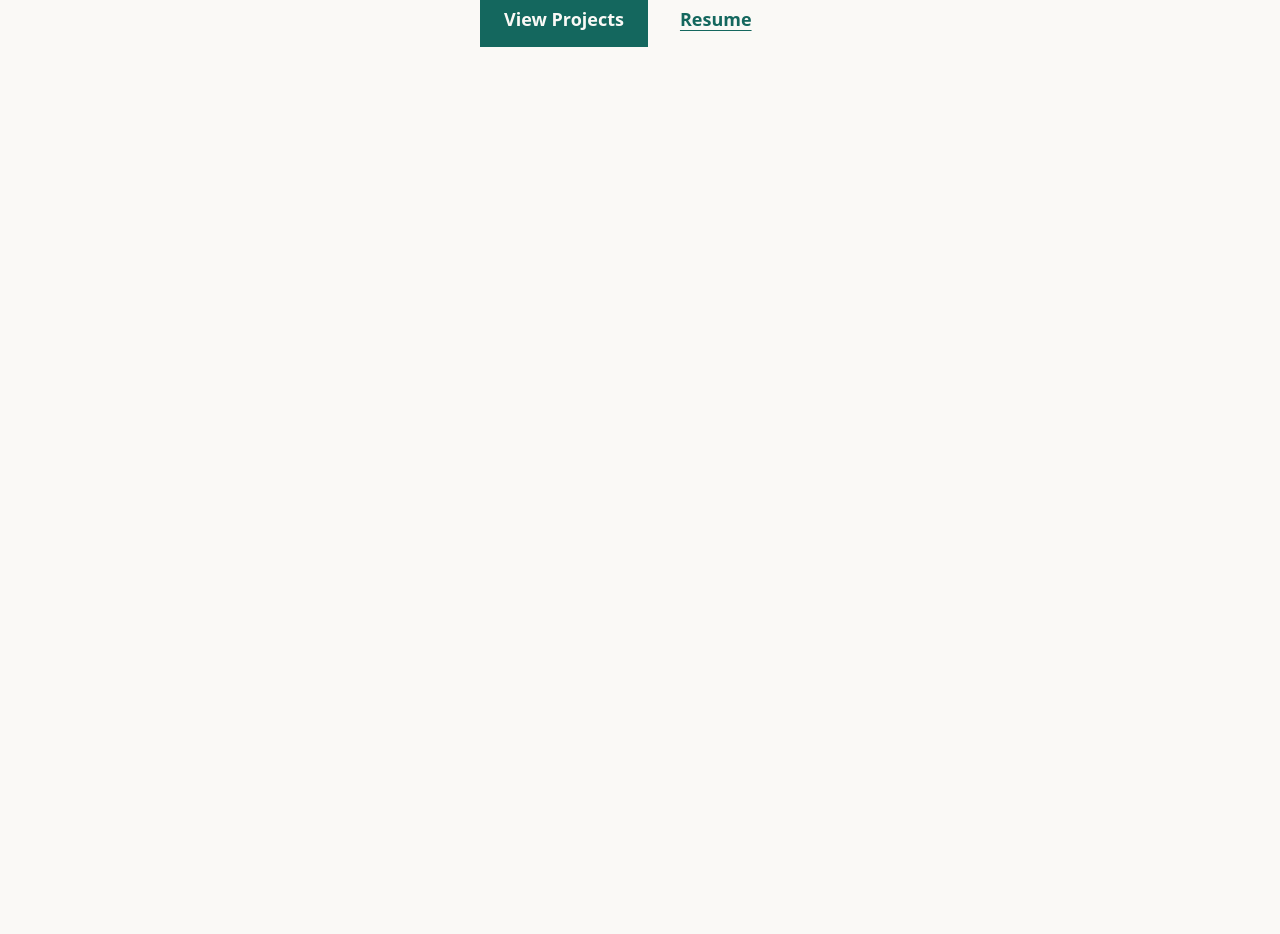
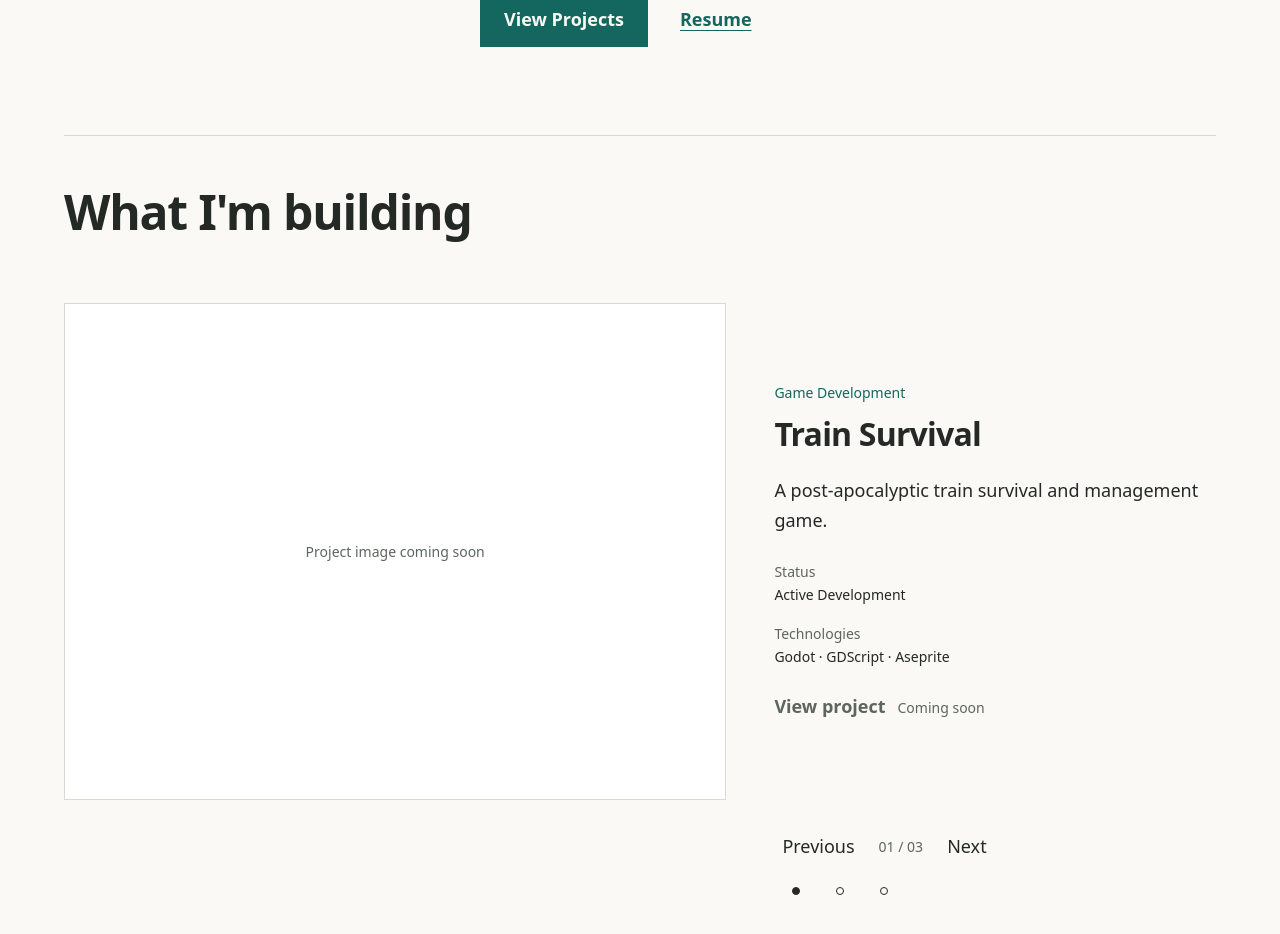
Before and after one commit to tonyvargas312/portfolio, a React (Vite) app: page / in a window 1280 px wide. Shown: the part 540-1474 px from the top of the page. Before the commit the page ends 800 px from the top, so only its background shows below. Built offline with nearby package versions, Linux system fonts and the light colour scheme.

Commit message:
feat: add project carousel

```diff
--- a/src/App.tsx
+++ b/src/App.tsx
@@ -1,5 +1,6 @@
 import Navbar from './components/Navbar'
 import Hero from './sections/Hero'
+import FeaturedProjects from './sections/FeaturedProjects'
 
 function App() {
   return (
@@ -7,6 +8,7 @@ function App() {
       <Navbar />
       <main id="main-content" className="container page stack" tabIndex={-1}>
         <Hero />
+        <FeaturedProjects />
       </main>
     </>
   )
--- /dev/null
+++ b/src/components/ProjectPreview.css
@@ -0,0 +1,74 @@
+.project-preview {
+  display: grid;
+  grid-template-rows: auto 1fr;
+  align-items: start;
+  gap: var(--space-8);
+  block-size: 100%;
+}
+
+.project-preview__image {
+  display: grid;
+  place-items: center;
+  aspect-ratio: 4 / 3;
+  padding: var(--space-6);
+  border: 1px solid var(--color-border);
+  background: var(--color-surface);
+  color: var(--color-text-muted);
+  font-size: var(--text-small);
+  text-align: center;
+}
+
+.project-preview__content {
+  min-inline-size: 0;
+}
+
+.project-preview__category {
+  margin-block-end: var(--space-3);
+  color: var(--color-accent);
+  font-size: var(--text-small);
+}
+
+.project-preview__description {
+  max-inline-size: 45ch;
+  margin-block-start: var(--space-6);
+}
+
+.project-preview__details {
+  display: grid;
+  gap: var(--space-4);
+  margin-block: var(--space-6);
+  font-size: var(--text-small);
+  overflow-wrap: break-word;
+}
+
+.project-preview__details dt {
+  color: var(--color-text-muted);
+}
+
+.project-preview__details dd {
+  margin: 0;
+}
+
+.project-preview__link {
+  display: inline-flex;
+  flex-wrap: wrap;
+  align-items: baseline;
+  gap: var(--space-2) var(--space-3);
+  color: var(--color-text-muted);
+  font-weight: var(--weight-heading);
+}
+
+.project-preview__soon {
+  font-size: var(--text-small);
+  font-weight: var(--weight-normal);
+}
+
+@media (min-width: 64rem) {
+  .project-preview {
+    grid-template-columns: minmax(0, 3fr) minmax(0, 2fr);
+    grid-template-rows: 1fr;
+    align-items: center;
+    gap: var(--space-12);
+  }
+
+}
--- /dev/null
+++ b/src/components/ProjectPreview.tsx
@@ -0,0 +1,46 @@
+import type { ProjectPreviewData } from '../data/projects'
+import './ProjectPreview.css'
+
+type ProjectPreviewProps = {
+  project: ProjectPreviewData
+}
+
+function ProjectPreview({ project }: ProjectPreviewProps) {
+  const titleId = `${project.id}-title`
+
+  return (
+    <article
+      className="project-preview"
+      aria-labelledby={titleId}
+    >
+      <div className="project-preview__image" aria-hidden="true">
+        <span>Project image coming soon</span>
+      </div>
+      <div className="project-preview__content">
+        <p className="project-preview__category">{project.category}</p>
+        <h3 id={titleId}>{project.title}</h3>
+        <p className="project-preview__description">{project.description}</p>
+        <dl className="project-preview__details">
+          <div>
+            <dt>Status</dt>
+            <dd>{project.status}</dd>
+          </div>
+          <div>
+            <dt>Technologies</dt>
+            <dd>{project.technologies?.length ? project.technologies.join(' · ') : 'To be confirmed'}</dd>
+          </div>
+        </dl>
+        <span
+          className="project-preview__link"
+          role="link"
+          aria-disabled="true"
+          aria-label={`View project: ${project.title} (coming soon)`}
+        >
+          View project <span className="project-preview__soon">Coming soon</span>
+        </span>
+      </div>
+    </article>
+  )
+}
+
+export default ProjectPreview
--- /dev/null
+++ b/src/data/projects.ts
@@ -0,0 +1,35 @@
+export type ProjectPreviewData = {
+  id: string
+  title: string
+  description: string
+  category: string
+  status: 'Active Development' | 'In Development'
+  technologies?: readonly string[]
+}
+
+export const featuredProjects: readonly ProjectPreviewData[] = [
+  {
+    id: 'train-survival',
+    title: 'Train Survival',
+    description: 'A post-apocalyptic train survival and management game.',
+    category: 'Game Development',
+    status: 'Active Development',
+    technologies: ['Godot', 'GDScript', 'Aseprite'],
+  },
+  {
+    id: 'party-hotspots',
+    title: 'Party Hotspots',
+    description:
+      'An application concept for discovering nightlife hotspots, venue activity, and social interaction.',
+    category: 'Software Development',
+    status: 'In Development',
+  },
+  {
+    id: 'university-parking',
+    title: 'University Parking Availability System',
+    description:
+      'A system designed to help people find available parking spaces across university parking lots.',
+    category: 'Software Engineering / University Project',
+    status: 'In Development',
+  },
+]
--- /dev/null
+++ b/src/sections/FeaturedProjects.css
@@ -0,0 +1,86 @@
+.featured-projects {
+  padding-block-start: var(--space-12);
+  border-block-start: 1px solid var(--color-border);
+}
+
+.featured-projects__carousel {
+  margin-block-start: var(--space-12);
+}
+
+.featured-projects__viewport {
+  display: grid;
+}
+
+/* All slides contribute to the viewport height at every screen width.
+   Inactive slides are invisible, inert, and excluded from accessibility APIs. */
+.featured-projects__slide {
+  grid-area: 1 / 1;
+  min-inline-size: 0;
+}
+
+.featured-projects__slide[aria-hidden='true'] {
+  visibility: hidden;
+}
+
+.featured-projects__controls {
+  margin-block-start: var(--space-6);
+}
+
+.featured-projects__navigation,
+.featured-projects__dots {
+  display: flex;
+  align-items: center;
+  flex-wrap: wrap;
+  gap: var(--space-4);
+}
+
+.featured-projects__controls button {
+  min-block-size: 2.75rem;
+  padding: var(--space-2);
+  border: 0;
+  background: transparent;
+  color: var(--color-text);
+  cursor: pointer;
+}
+
+.featured-projects__controls button:hover {
+  color: var(--color-accent-hover);
+}
+
+.featured-projects__position {
+  color: var(--color-text-muted);
+  font-size: var(--text-small);
+  font-variant-numeric: tabular-nums;
+}
+
+.featured-projects__dots {
+  gap: 0;
+}
+
+.featured-projects__dot {
+  display: grid;
+  place-items: center;
+  min-inline-size: 2.75rem;
+}
+
+.featured-projects__dot span {
+  inline-size: var(--space-2);
+  block-size: var(--space-2);
+  border: 1px solid currentColor;
+  border-radius: 50%;
+}
+
+.featured-projects__dot[aria-current='true'] span {
+  background: currentColor;
+}
+
+@media (min-width: 64rem) {
+  .featured-projects__carousel {
+    margin-block-start: var(--space-16);
+  }
+
+  .featured-projects__controls {
+    /* Match the preview's 3:2 columns and shared gap. */
+    margin-inline-start: calc((100% - var(--space-12)) * 0.6 + var(--space-12));
+  }
+}
--- /dev/null
+++ b/src/sections/FeaturedProjects.tsx
@@ -0,0 +1,82 @@
+import ProjectPreview from '../components/ProjectPreview'
+import { featuredProjects } from '../data/projects'
+import './FeaturedProjects.css'
+
+function FeaturedProjects() {
+  const [activeIndex, setActiveIndex] = useState(0)
+  const count = featuredProjects.length
+
+  function moveProject(direction: number) {
+    setActiveIndex((current) => (current + direction + count) % count)
+  }
+
+  function handleKeyDown(event: KeyboardEvent<HTMLDivElement>) {
+    if (event.altKey || event.ctrlKey || event.metaKey || event.shiftKey) return
+    if (event.key === 'ArrowLeft' || event.key === 'ArrowRight') {
+      event.preventDefault()
+      moveProject(event.key === 'ArrowLeft' ? -1 : 1)
+    }
+  }
+
+  return (
+    <section className="featured-projects" aria-labelledby="featured-projects-title">
+      <h2 id="featured-projects-title">What I'm building</h2>
+      <div
+        className="featured-projects__carousel"
+        role="region"
+        aria-roledescription="carousel"
+        aria-label="Featured projects"
+        tabIndex={0}
+        onKeyDown={handleKeyDown}
+      >
+        <div className="featured-projects__viewport" id="featured-projects-viewport">
+          {featuredProjects.map((project, index) => (
+            <div
+              className="featured-projects__slide"
+              key={project.id}
+              role="group"
+              aria-roledescription="slide"
+              aria-label={`${index + 1} of ${count}: ${project.title}`}
+              aria-hidden={index !== activeIndex}
+              inert={index !== activeIndex}
+            >
+              <ProjectPreview project={project} />
+            </div>
+          ))}
+        </div>
+        <div className="featured-projects__controls">
+          <div className="featured-projects__navigation">
+            <button type="button" onClick={() => moveProject(-1)} aria-label="Previous project" aria-controls="featured-projects-viewport">
+              Previous
+            </button>
+            <span className="featured-projects__position" role="status" aria-atomic="true" aria-label={`Project ${activeIndex + 1} of ${count}: ${featuredProjects[activeIndex].title}`}>
+              {String(activeIndex + 1).padStart(2, '0')} / {String(count).padStart(2, '0')}
+            </span>
+            <button type="button" onClick={() => moveProject(1)} aria-label="Next project" aria-controls="featured-projects-viewport">
+              Next
+            </button>
+          </div>
+          <div className="featured-projects__dots" role="group" aria-label="Choose a project">
+            {featuredProjects.map((project, index) => (
+              <button
+                key={project.id}
+                type="button"
+                className="featured-projects__dot"
+                aria-label={`Show ${project.title}`}
+                aria-current={index === activeIndex ? 'true' : undefined}
+                aria-controls="featured-projects-viewport"
+                onClick={() => setActiveIndex(index)}
+              >
+                <span aria-hidden="true" />
+              </button>
+            ))}
+          </div>
+        </div>
+      </div>
+    </section>
+  )
+}
+
+export default FeaturedProjects
+import { useState } from 'react'
+import type { KeyboardEvent } from 'react'
```
Also changed, not shown: 1 other file (tests, documents, lock files or other folders).
